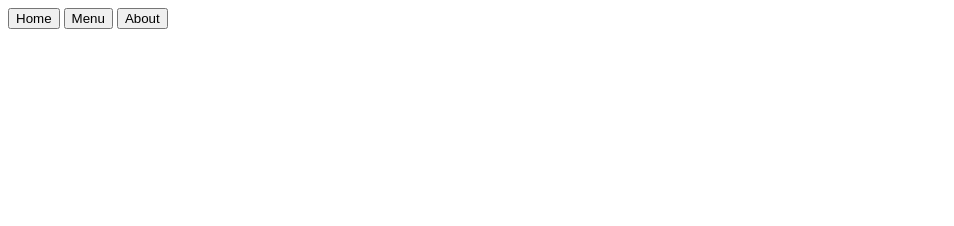
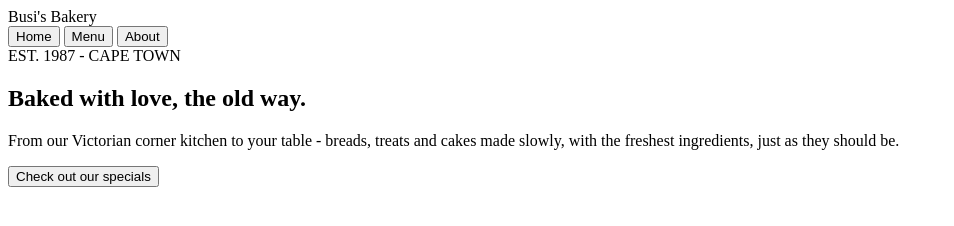
Before and after one commit to Chief-99/restaurant-page, a website built with webpack: page src/template.html in a window 1280 px wide. Shown: the whole page, without its empty margins (0-954 px from the left). Built offline with nearby package versions, Linux system fonts and the light colour scheme.

Commit message:
add:Hero content

```diff
--- a/src/index.js
+++ b/src/index.js
@@ -1 +1 @@
-console.log('Test 999');
+console.log('TEST 999');
--- a/src/template.html
+++ b/src/template.html
@@ -7,6 +7,7 @@
 </head>
 <body>
     <header>
+        <span>Busi's Bakery</span>
         <nav>
             <button id="home-tab">Home</button>
             <button id="menu-tab">Menu</button>
@@ -14,6 +15,20 @@
         </nav>
     </header>
 
-    <div id="content"></div>
+    <div id="content">
+        <section class="hero-section">
+            <div class="hero-content">
+                <div class="hero-tontent-text">
+                    <span class="establishment">EST. 1987 - CAPE TOWN</span>
+                    <h2 class="hero-title">Baked with <span class="secondary-text">love,</span> the old way.</h2>
+                    <p class="hero-description">From our Victorian corner kitchen to your table - breads, treats and cakes made slowly, with the freshest ingredients, just as they should be.</p>
+                    <button class="specials-button">Check out our specials</button>
+                </div>
+                <div class="hero-image">
+                    <!-- Insert svg here -->
+                </div>
+            </div>
+        </section>
+    </div>
 </body>
 </html>
```
